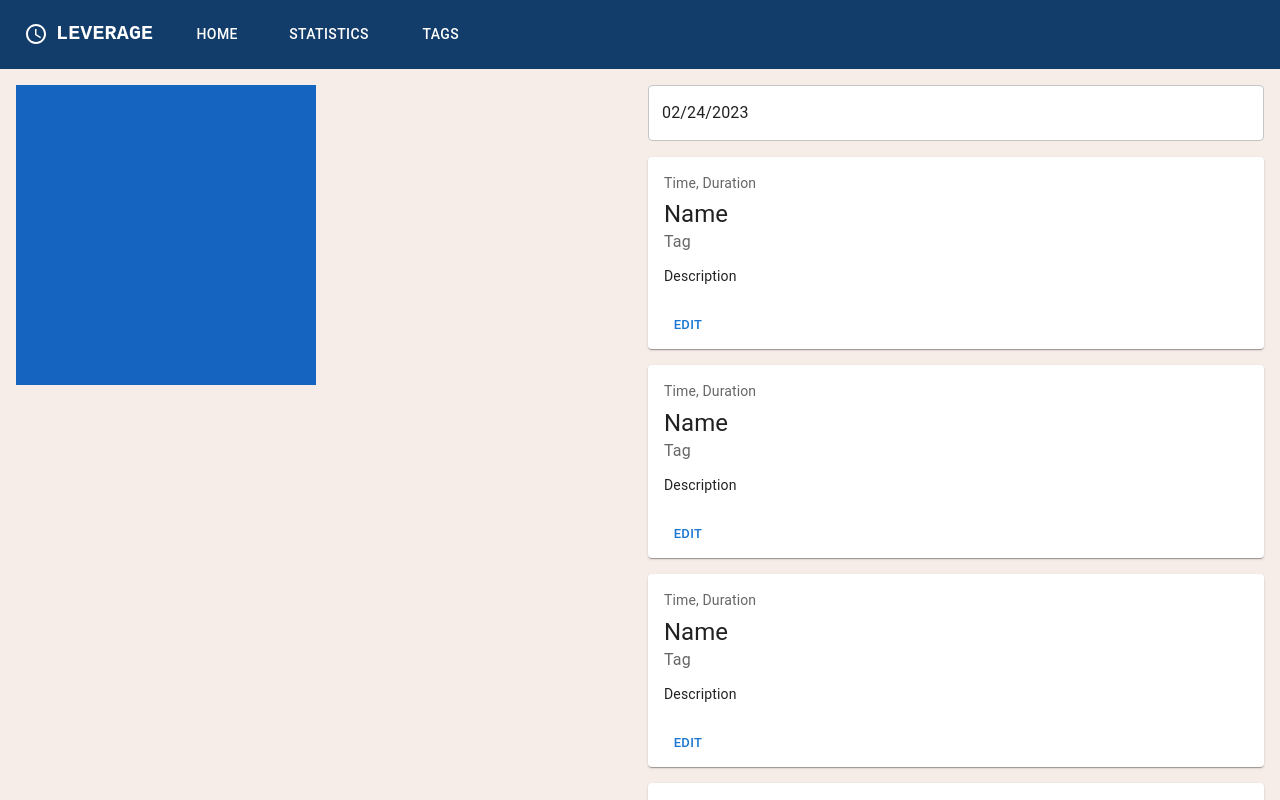
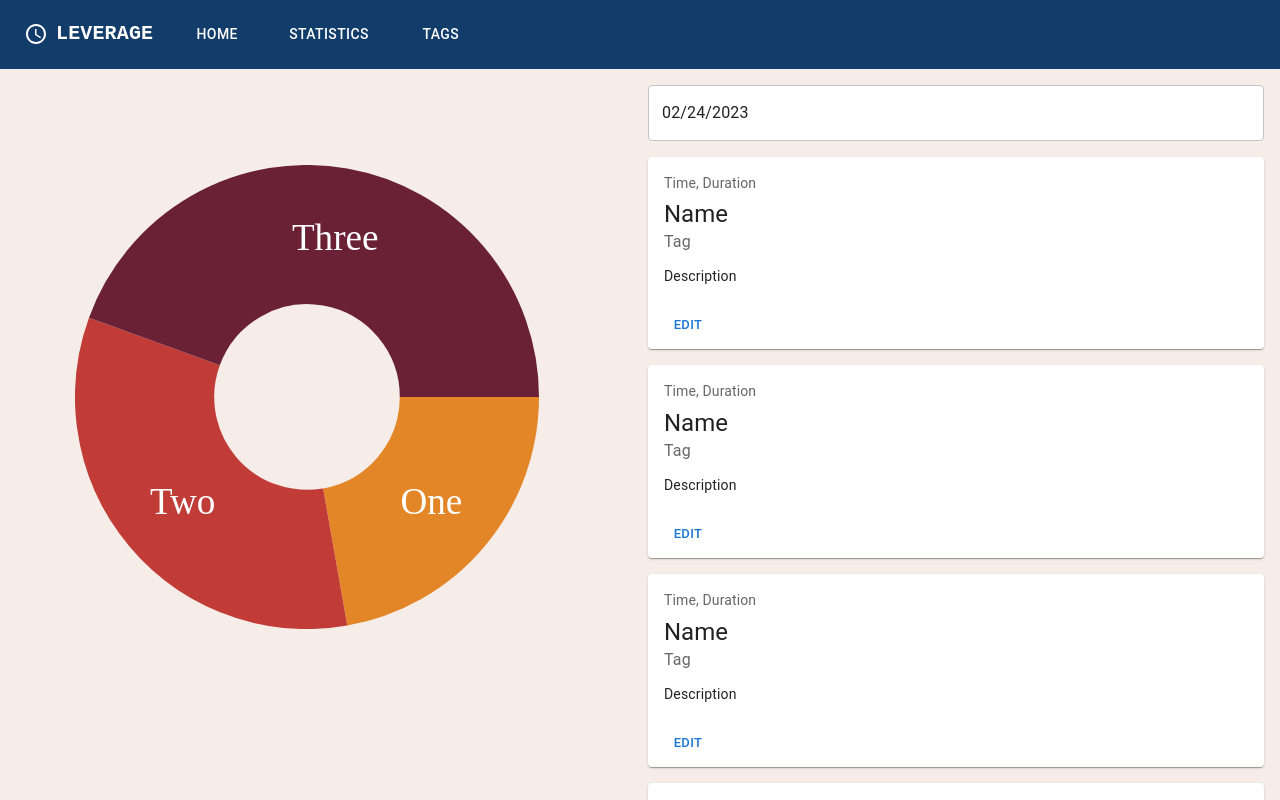
Before and after one commit to yen-han/time-leverage, a Next.js app: page / in a window 1280 px wide. Built offline with nearby package versions, Linux system fonts and the light colour scheme.

Commit message:
feat: add pie chart

```diff
--- a/package.json
+++ b/package.json
@@ -23,6 +23,7 @@
     "next": "13.2.1",
     "react": "18.2.0",
     "react-dom": "18.2.0",
+    "react-minimal-pie-chart": "^8.4.0",
     "typescript": "4.9.5"
   }
 }
--- /dev/null
+++ b/src/app/components/StatisticsByTag/StatisticsByTag.tsx
@@ -0,0 +1,38 @@
+import { PieChart } from "react-minimal-pie-chart";
+import AccessTimeIcon from "@mui/icons-material/AccessTime";
+import MenuIcon from "@mui/icons-material/Menu";
+import CurtainsOutlinedIcon from "@mui/icons-material/CurtainsOutlined";
+// import styles from "./StatisticsByTag.module.css";
+
+export default function StatisticsByTag() {
+  return (
+    <PieChart
+      lineWidth={60}
+      data={[
+        {
+          title: "One",
+          value: 10,
+          color: "#E38627",
+          label: <AccessTimeIcon />,
+        },
+        {
+          title: "Two",
+          value: 15,
+          color: "#C13C37",
+          label: <MenuIcon />,
+        },
+        {
+          title: "Three",
+          value: 20,
+          color: "#6A2135",
+          label: <CurtainsOutlinedIcon />,
+        },
+      ]}
+      label={({ dataEntry }) => dataEntry.title}
+      labelStyle={{ fontSize: "8px", fill: "#fff" }}
+      labelPosition={70}
+      animate={true}
+      animationEasing={"cubic-bezier(0.4, 0, 0.68, 0.06)"}
+    />
+  );
+}
--- a/src/app/page.tsx
+++ b/src/app/page.tsx
@@ -4,8 +4,10 @@
 import styles from "./page.module.css";
 import Calendar from "@/app/components/Calendar";
 import TimeLine from "@/app/components/TimeLine/TimeLine";
-import Box from "@mui/material/Box";
+import Container from "@mui/material/Container";
 import Grid from "@mui/material/Grid";
+import StatisticsByTag from "./components/StatisticsByTag/StatisticsByTag";
+
 const inter = Inter({ subsets: ["latin"] });
 
 export default function Home() {
@@ -13,17 +15,16 @@
     <main className={styles.main}>
       <Grid container spacing={2}>
         <Grid item xs={12} md={6} alignItems="center">
-          <Box
+          <Container
             sx={{
-              width: 300,
-              height: 300,
-              backgroundColor: "primary.dark",
-              "&:hover": {
-                backgroundColor: "primary.main",
-                opacity: [0.9, 0.8, 0.7],
-              },
+              position: { xs: "none", md: "fixed" },
+              my: 10,
+              left: "4%",
+              width: { xs: "70%", md: "40%" },
             }}
-          ></Box>
+          >
+            <StatisticsByTag />
+          </Container>
         </Grid>
         <Grid item xs={12} md={6}>
           <Calendar />
```
Also changed, not shown: 1 other file (tests, documents, lock files or other folders).
